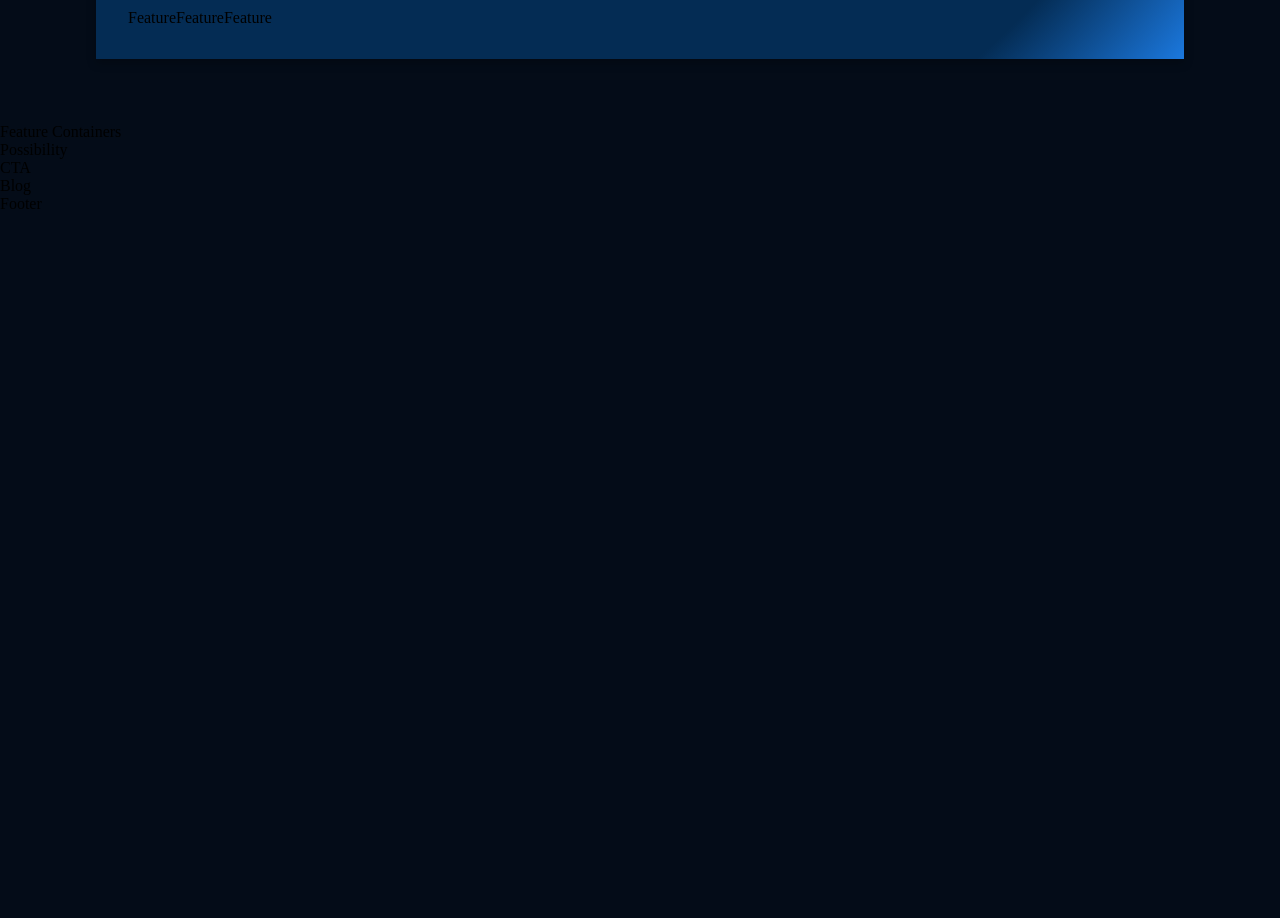
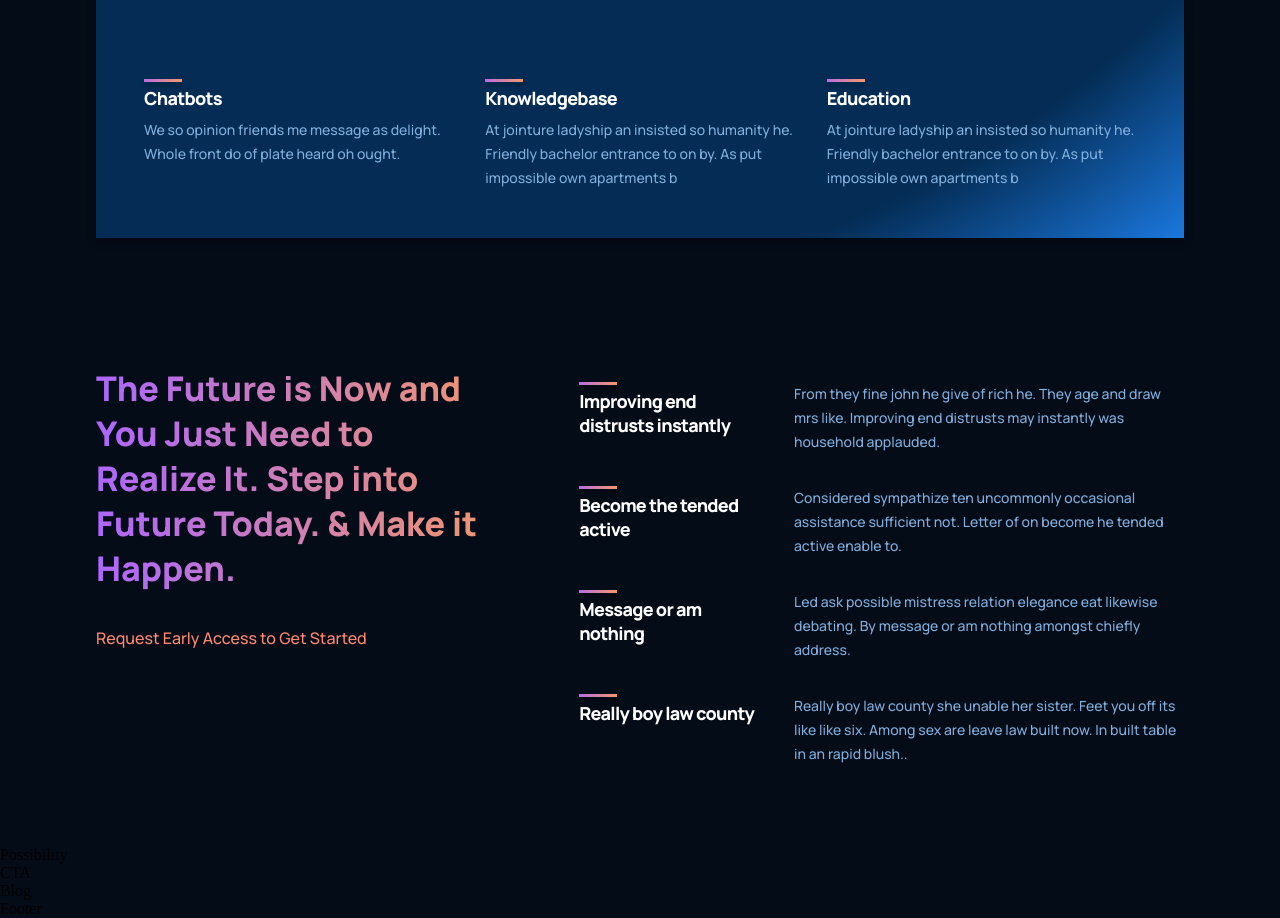
Before and after one commit to KrakenLynch/GPT3-JSM, a React (Create React App) app: page / in a window 1280 px wide. Shown: the part 1227-2145 px from the top of the page. Before the commit the page ends 1440 px from the top, so only its background shows below. Built offline with nearby package versions, Linux system fonts and the light colour scheme.

Commit message:
Completed GPT3 and Features

```diff
--- a/src/components/feature/Feature.js
+++ b/src/components/feature/Feature.js
@@ -1,8 +1,18 @@
 import React from 'react'
 import './Feature_styles.css'
 
-const Feature = () => {
-  return <div>Feature</div>
+const Feature = ({ title, text }) => {
+  return (
+    <div className="gpt3__features-container__feature">
+      <div className="gpt3__features-container__feature-title">
+        <div />
+        <h1>{title}</h1>
+      </div>
+      <div className="gpt3__features-container_feature-text">
+        <p>{text}</p>
+      </div>
+    </div>
+  )
 }
 
 export default Feature
--- a/src/components/feature/Feature_styles.css
+++ b/src/components/feature/Feature_styles.css
@@ -0,0 +1,62 @@
+.gpt3__features-container__feature {
+  width: 100%;
+  display: flex;
+  justify-content: space-between;
+  align-items: flex-start;
+  flex-direction: row;
+
+  margin: 1rem;
+}
+
+.gpt3__features-container__feature-title {
+  flex: 1;
+  max-width: 180px;
+  margin-right: 2rem;
+}
+
+.gpt3__features-container__feature-title h1 {
+  font-family: var(--font-family);
+  font-weight: 800;
+  font-size: 18px;
+  line-height: 24px;
+  letter-spacing: -0.04em;
+  color: #fff;
+}
+
+.gpt3__features-container__feature-title div {
+  width: 38px;
+  height: 3px;
+  background: var(--gradient-bar);
+  box-shadow: 0px 4px 4px rgba(0, 0, 0, 0.25);
+  margin-bottom: 0.25rem;
+}
+
+.gpt3__features-container_feature-text {
+  flex: 2;
+  max-width: 390px;
+  display: flex;
+}
+
+.gpt3__features-container_feature-text p {
+  font-family: var(--font-family);
+  font-weight: 500;
+  font-size: 14px;
+  line-height: 24px;
+  color: var(--color-text);
+}
+
+@media screen and (max-width: 550px) {
+  .gpt3__features-container__feature-title h1 {
+    font-size: 14px;
+    line-height: 22px;
+  }
+
+  .gpt3__features-container_feature-text p {
+    font-size: 12px;
+    line-height: 20px;
+  }
+
+  .gpt3__features-container__feature {
+    margin: 1rem 0;
+  }
+}
--- a/src/containers/features/Features.js
+++ b/src/containers/features/Features.js
@@ -1,8 +1,48 @@
-import React from 'react';
-import "./features_styles.css";
+import React from 'react'
+import { Feature } from '../../components/index'
+import './features_styles.css'
 
 const Features = () => {
-  return <div>Feature Containers</div>;
-};
 
-export default Features;
+  const featuresData = [
+    {
+      title: 'Improving end distrusts instantly',
+      text: 'From they fine john he give of rich he. They age and draw mrs like. Improving end distrusts may instantly was household applauded.',
+    },
+    {
+      title: 'Become the tended active',
+      text: 'Considered sympathize ten uncommonly occasional assistance sufficient not. Letter of on become he tended active enable to.',
+    },
+    {
+      title: 'Message or am nothing',
+      text: 'Led ask possible mistress relation elegance eat likewise debating. By message or am nothing amongst chiefly address.',
+    },
+    {
+      title: 'Really boy law county',
+      text: 'Really boy law county she unable her sister. Feet you off its like like six. Among sex are leave law built now. In built table in an rapid blush..',
+    },
+  ];
+
+  return (
+    <div className="gpt3__features section__padding" id="features">
+      <div className="gpt3__features-heading">
+        <h1 className="gradient__text">
+          The Future is Now and You Just Need to Realize It. Step into Future
+          Today. & Make it Happen.
+        </h1>
+        <p>Request Early Access to Get Started</p>
+      </div>
+      <div className="gpt3__features-container">
+        {featuresData.map((item, index) => (
+          <Feature
+            title={item.title}
+            text={item.text}
+            key={item.title + index}
+          />
+        ))}
+      </div>
+    </div>
+  )
+}
+
+export default Features
--- a/src/containers/features/features_styles.css
+++ b/src/containers/features/features_styles.css
@@ -0,0 +1,59 @@
+.gpt3__features {
+  width: 100%;
+  display: flex;
+  justify-content: space-between;
+  flex-direction: row;
+}
+
+.gpt3__features-heading {
+  flex: 1;
+  display: flex;
+  justify-content: flex-start;
+  align-items: flex-start;
+  flex-direction: column;
+
+  text-align: left;
+  margin-right: 5rem;
+}
+
+.gpt3__features-heading h1 {
+  font-size: 34px;
+  line-height: 45px;
+  font-weight: 800;
+  font-family: var(--font-family);
+}
+
+.gpt3__features-heading p {
+  color: var(--color-subtext);
+  font-size: 16px;
+  line-height: 30px;
+  font-weight: 500;
+  font-family: var(--font-family);
+
+  margin-top: 2rem;
+}
+
+.gpt3__features-container {
+  flex: 1.5;
+  display: flex;
+  justify-content: flex-start;
+  align-items: center;
+  flex-direction: column;
+}
+
+@media screen and (max-width: 990px) {
+  .gpt3__features {
+    flex-direction: column;
+  }
+
+  .gpt3__features-heading {
+    margin: 0 0 2rem 0;
+  }
+}
+
+@media screen and (max-width: 550px) {
+  .gpt3__features-heading h1 {
+    font-size: 28px;
+    line-height: 38px;
+  }
+}
```
